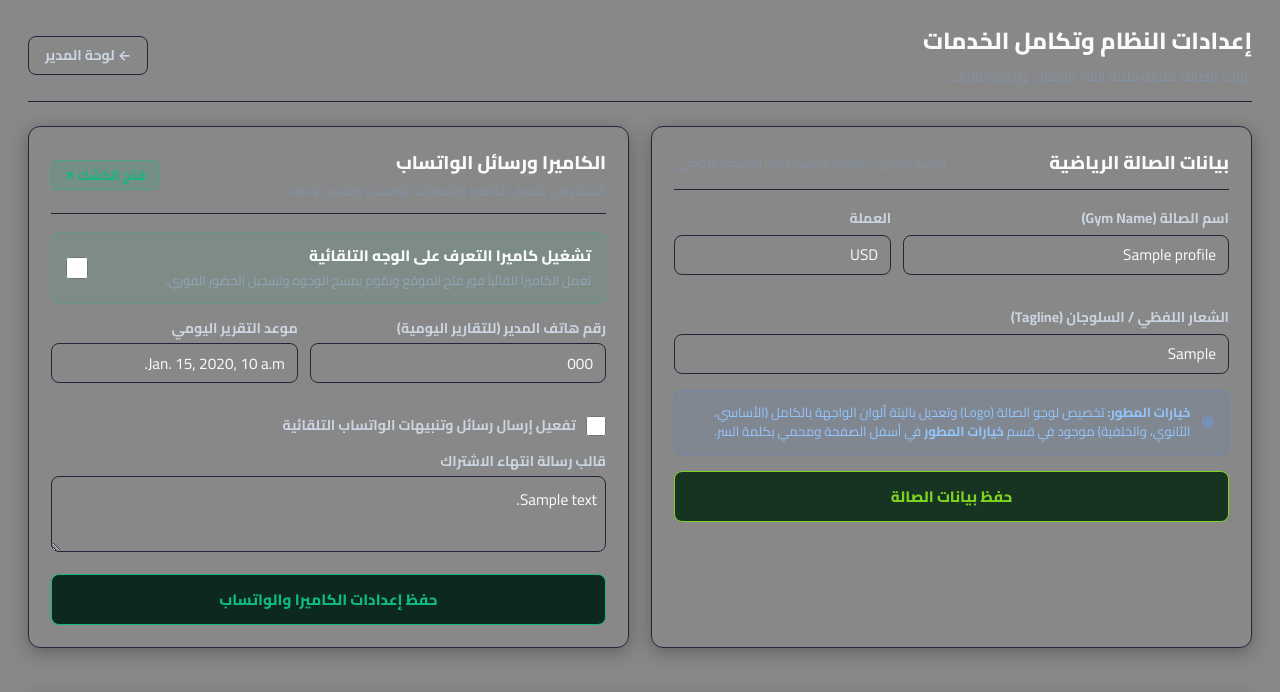
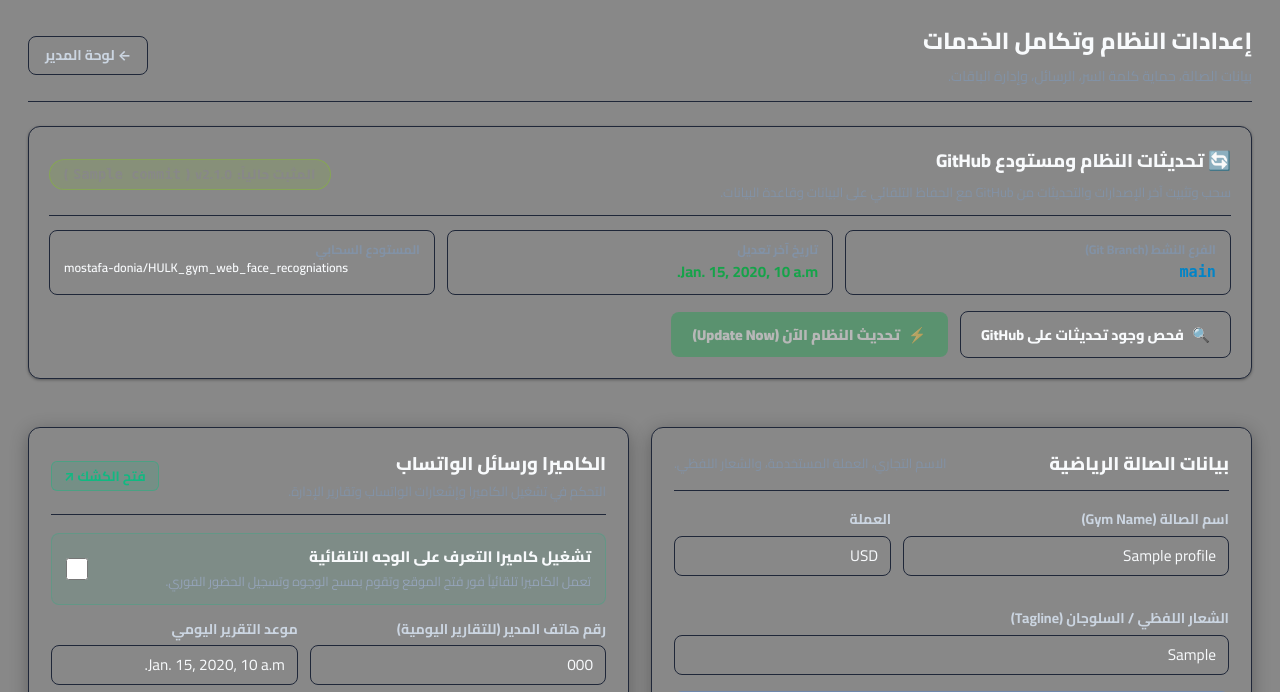
Before and after one commit to mostafa-donia/HULK_gym_web_face_recogniations, a Django app: template web_face/templates/core/settings.html in a window 1280 px wide. Shown: the top 692 px of the page. Run offline with Django 5.2, Linux system fonts and the light colour scheme; the template is opened without the code that fills it: most values are stand-ins (such as "Sample title", 1, 10 or a date in 2020).

Commit message:
feat(settings): move system update section to top of normal settings outside developer options

```diff
--- a/web_face/templates/core/settings.html
+++ b/web_face/templates/core/settings.html
@@ -19,6 +19,69 @@
     <a href="{% url 'core:manager_dashboard' %}" class="btn btn-secondary" style="background: var(--bg-card); border: 1px solid var(--border-color); color: var(--text-secondary); font-weight: 700; font-size: 0.88rem; padding: 8px 16px; border-radius: 8px; text-decoration: none;">
       ← لوحة المدير
     </a>
+  </div>
+
+  <!-- Top System Update Section (On Top of Normal Settings) -->
+  <div class="card" style="background: var(--bg-card); border: 1px solid var(--border-color); border-radius: 12px; padding: 20px; box-shadow: var(--shadow-sm);">
+    <div style="display: flex; justify-content: space-between; align-items: center; margin-bottom: 14px; flex-wrap: wrap; gap: 12px; border-bottom: 1px solid var(--border-color); padding-bottom: 12px;">
+      <div>
+        <h3 style="color: var(--text-main); font-size: 1.15rem; font-weight: 800; margin: 0 0 4px 0; display: flex; align-items: center; gap: 8px;">
+          🔄 تحديثات النظام ومستودع GitHub
+        </h3>
+        <span style="color: var(--text-muted); font-size: 0.82rem;">
+          سحب وتثبيت آخر الإصدارات والتحديثات من GitHub مع الحفاظ التلقائي على البيانات وقاعدة البيانات.
+        </span>
+      </div>
+
+      <div style="display: flex; align-items: center; gap: 8px;">
+        <span id="updateStatusBadge" class="badge badge-active" style="font-size: 0.84rem; padding: 6px 14px; border-radius: 20px; font-weight: 800;">
+          المثبت حالياً: <strong>{{ version_info.version_tag|default:"v2.1.0" }}</strong> (<code style="font-family: monospace;">{{ version_info.commit }}</code>)
+        </span>
+      </div>
+    </div>
+
+    <div style="display: grid; grid-template-columns: repeat(auto-fit, minmax(220px, 1fr)); gap: 12px; margin-bottom: 16px;">
+      <div style="background: var(--bg-surface-subtle); border: 1px solid var(--border-color); border-radius: 8px; padding: 10px 14px;">
+        <span style="color: var(--text-muted); font-size: 0.78rem; display: block; font-weight: 700;">الفرع النشط (Git Branch)</span>
+        <strong style="color: #0284c7; font-size: 0.95rem; font-family: monospace;">{{ version_info.branch|default:"main" }}</strong>
+      </div>
+      <div style="background: var(--bg-surface-subtle); border: 1px solid var(--border-color); border-radius: 8px; padding: 10px 14px;">
+        <span style="color: var(--text-muted); font-size: 0.78rem; display: block; font-weight: 700;">تاريخ آخر تعديل</span>
+        <strong style="color: #16a34a; font-size: 0.95rem;">{{ version_info.date|default:"محدث" }}</strong>
+      </div>
+      <div style="background: var(--bg-surface-subtle); border: 1px solid var(--border-color); border-radius: 8px; padding: 10px 14px;">
+        <span style="color: var(--text-muted); font-size: 0.78rem; display: block; font-weight: 700;">المستودع السحابي</span>
+        <code style="color: var(--text-main); font-size: 0.78rem; direction: ltr; display: block; overflow: hidden; text-overflow: ellipsis; font-weight: 600;">{{ profile.github_repo_url|default:'mostafa-donia/HULK_gym_web_face_recogniations' }}</code>
+      </div>
+    </div>
+
+    <!-- Check and Perform Update Action Buttons -->
+    <div style="display: flex; gap: 12px; flex-wrap: wrap; align-items: center;">
+      <button type="button" id="btnCheckUpdates" onclick="checkGitHubUpdates()" class="btn btn-secondary" style="font-weight: 800; font-size: 0.9rem; padding: 9px 20px; border-radius: 8px; cursor: pointer; display: inline-flex; align-items: center; gap: 8px;">
+        <span id="checkIcon">🔍</span>
+        <span id="checkBtnText">فحص وجود تحديثات على GitHub</span>
+      </button>
+
+      <button type="button" id="btnPerformUpdate" onclick="performSystemUpdate()" class="btn" style="background: #16a34a; border: none; color: #FFFFFF; font-weight: 900; font-size: 0.9rem; padding: 9px 22px; border-radius: 8px; cursor: pointer; display: inline-flex; align-items: center; gap: 8px; opacity: 0.4; pointer-events: none;" disabled>
+        <span>⚡</span>
+        <span id="performBtnText">تحديث النظام الآن (Update Now)</span>
+      </button>
+    </div>
+
+    <div id="updateFeedbackBanner" style="display: none; padding: 12px 16px; border-radius: 8px; margin-top: 14px; font-size: 0.88rem; font-weight: 700;"></div>
+
+    <div id="commitsPreviewBox" style="display: none; background: var(--bg-surface-subtle); border: 1px solid var(--border-color); border-radius: 8px; padding: 14px; margin-top: 14px;">
+      <h4 style="color: var(--text-main); font-size: 0.9rem; font-weight: 800; margin: 0 0 8px 0;">التحديثات الجديدة المتوفرة:</h4>
+      <ul id="commitsListUl" style="list-style: none; padding: 0; margin: 0; display: flex; flex-direction: column; gap: 6px;"></ul>
+    </div>
+
+    <div id="updateTerminalBox" style="display: none; background: #030712; border: 1px solid #1f2937; border-radius: 8px; padding: 12px 16px; font-family: monospace; font-size: 0.82rem; color: #34d399; max-height: 200px; overflow-y: auto; margin-top: 14px;">
+      <div style="display: flex; justify-content: space-between; color: #9ca3af; border-bottom: 1px solid #1f2937; padding-bottom: 4px; margin-bottom: 8px; font-size: 0.75rem;">
+        <span>TERMINAL UPDATE LOG</span>
+        <span id="terminalStatusIndicator">جاري المعالجة...</span>
+      </div>
+      <div id="terminalLogContent" style="display: flex; flex-direction: column; gap: 4px;"></div>
+    </div>
   </div>
 
   <!-- Row 1: Branding & Basic Camera/WhatsApp Essentials -->
```
Also changed, not shown: other parts of web_face/templates/core/settings.html (+0 -64 lines).
